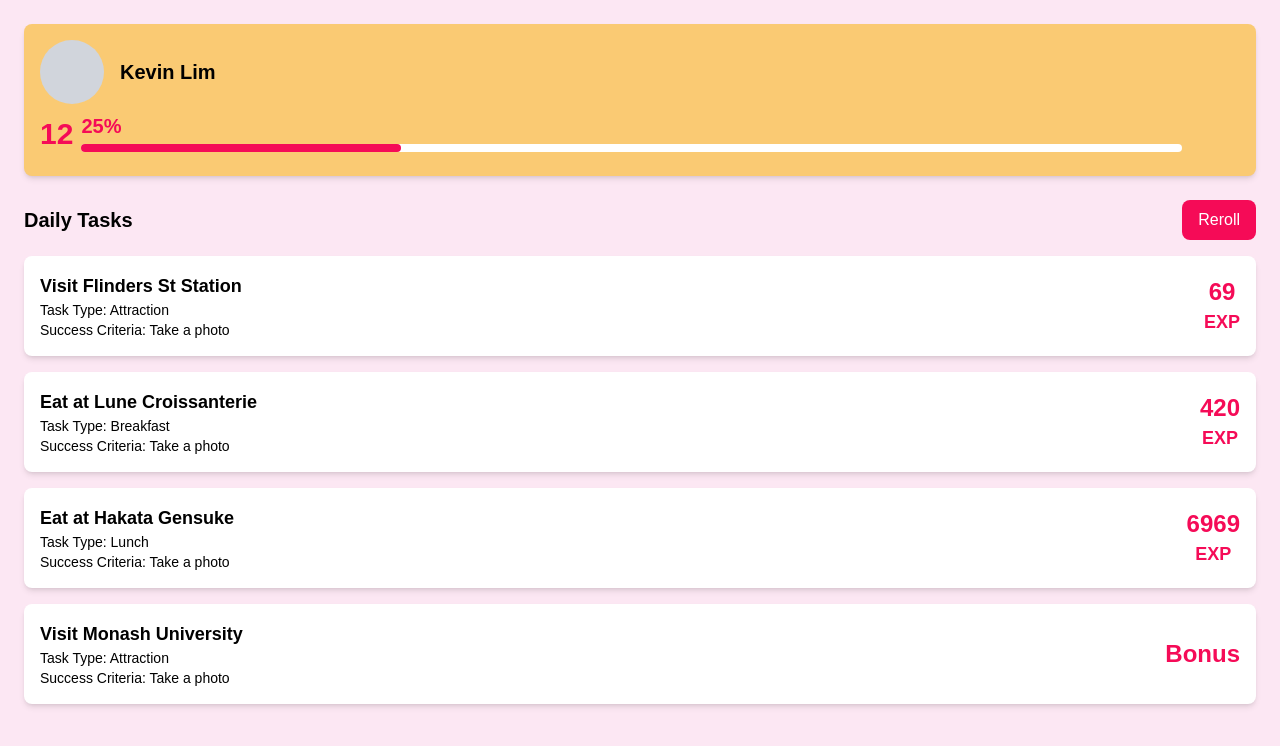
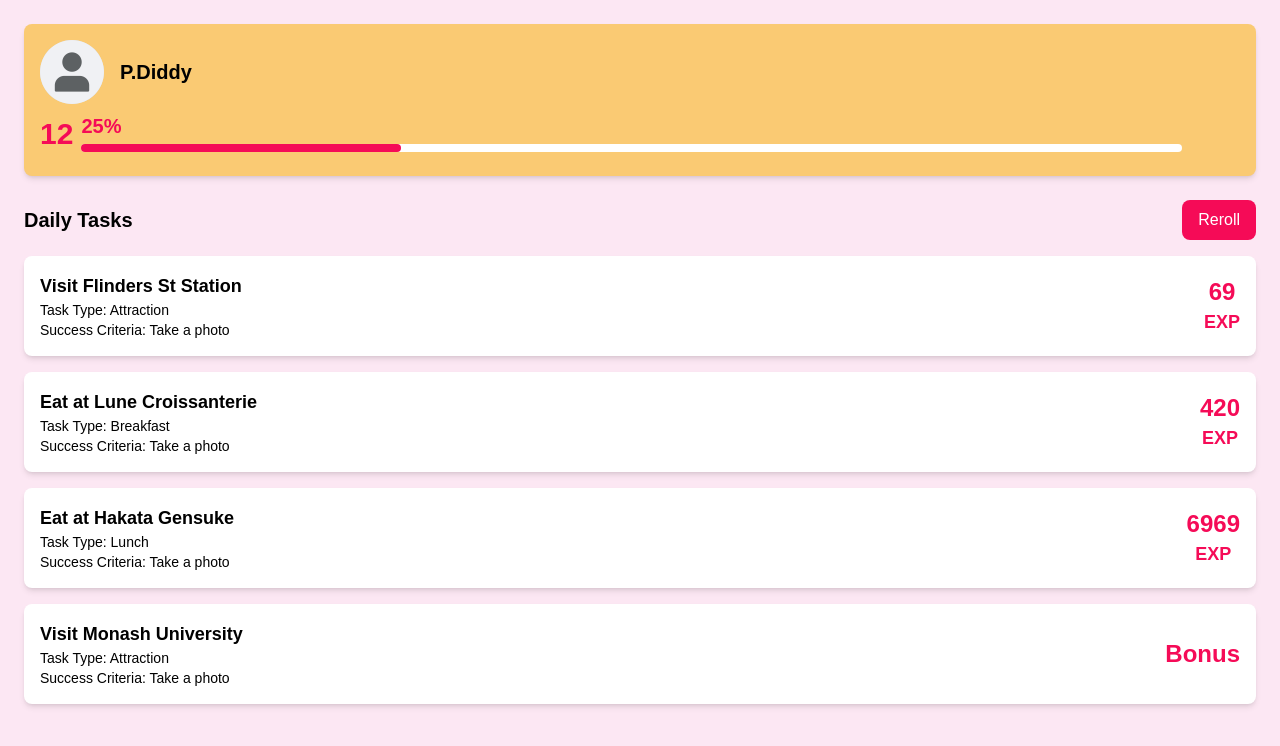
Before and after one commit to touchgrass-ai/frontend, a Next.js app: page /dashboard in a window 1280 px wide. Shown: the top 746 px of the page. Built offline with nearby package versions, Linux system fonts and the light colour scheme.

Commit message:
Kevin: Created settings page, not yet implemented

```diff
--- a/src/app/dashboard/page.tsx
+++ b/src/app/dashboard/page.tsx
@@ -7,7 +7,8 @@
     return (
         <div className='min-h-screen bg-pink-100 p-4 sm:p-6'>
             <ProfileCard
-                username='Kevin Lim'
+                username='P.Diddy'
+                profileImage='/profile-picture.png'
             />
             <div className='flex justify-between items-center mb-4'>
                 <h3 className='text-black text-xl font-bold'> Daily Tasks</h3>
--- a/src/components/ProfileCard/index.tsx
+++ b/src/components/ProfileCard/index.tsx
@@ -21,12 +21,18 @@
 
 }
 
-export default function ProfileCard({username}: {username: string}){
+export default function ProfileCard({username, profileImage}: {username: string, profileImage:string}){
 
   return (
       <div className="flex flex-col justify-start items-start p-4 rounded-lg shadow-md mb-6 bg-[#FACA73]">
           <div className="flex flex-row items-center">
-            <div className="w-16 h-16 bg-gray-300 rounded-full"></div>
+            <div className="w-16 h-16 bg-gray-300 rounded-full">
+              <img
+                src = {profileImage}
+                alt = "Profile Image"
+                className="w-full h-full object object-cover"
+              />
+            </div>
             <div className="ml-4 text-black text-xl font-bold">{username}</div>
           </div>
           <Level />
--- a/src/components/RewardCategories/index.tsx
+++ b/src/components/RewardCategories/index.tsx
@@ -5,11 +5,11 @@
 
   export default function RewardCategoriesCard({ categories, onSelectCategory }: CategoriesCardProps) {
     return (
-      <div className="bg-[#F9C15B] p-4 rounded-lg shadow-md flex justify-around mb-6">
+      <div className="bg-[#F9C15B] p-4 rounded-lg shadow-md flex justify-start mb-6 space-x-4">
         {categories.map((category, index) => (
           <button
             key={index}
-            className="flex flex-col items-center"
+            className="flex flex-col items-center bg-white p-2 rounded-lg shadow hover:bg-[#FFF482] active:bg-[#FFF482] focus:bg-[#FFF482] transition "
             onClick={() => onSelectCategory(category.name)}
           >
             <img src={category.icon} alt={category.name} className="w-12 h-12 mb-2" />
```
Also changed, not shown: src/app/dashboard/settings/page.tsx (added, +7 -0 lines), public/profile-picture.png (added).
